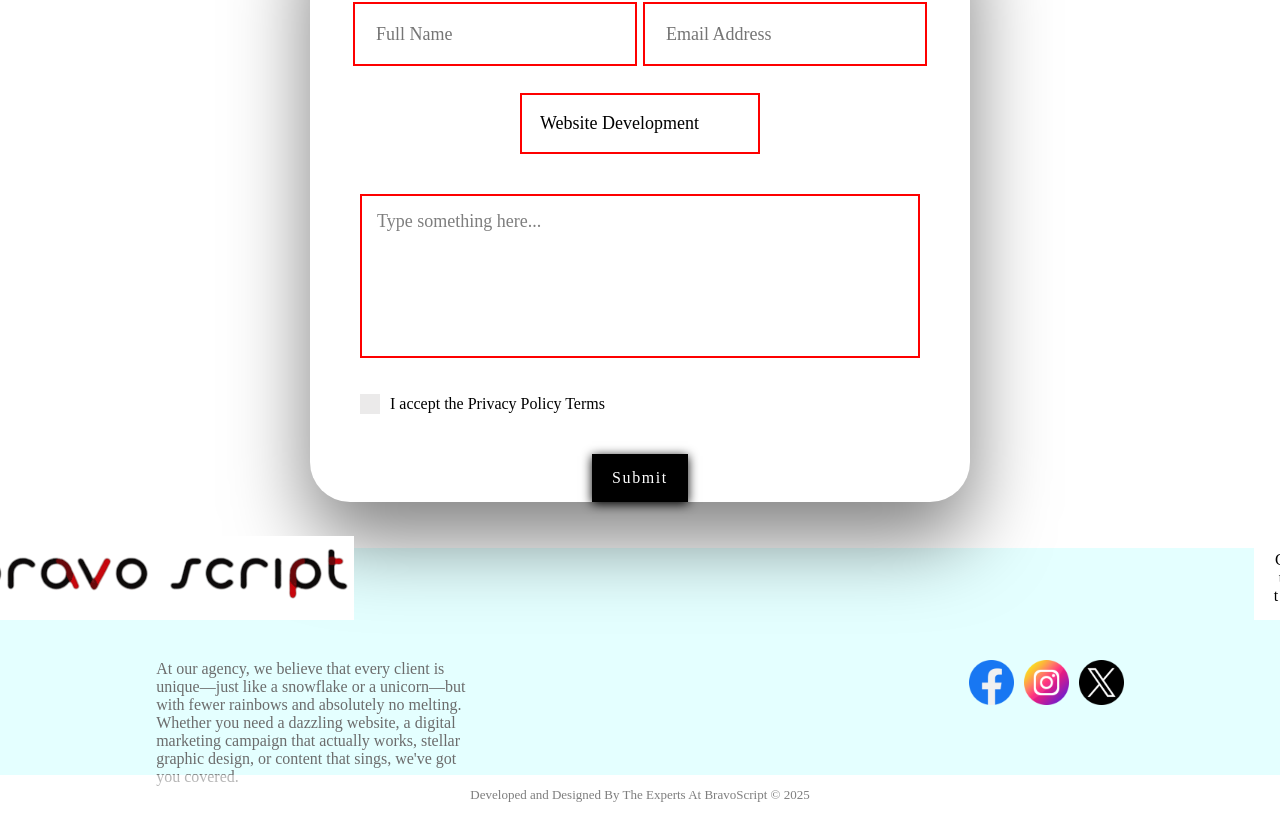
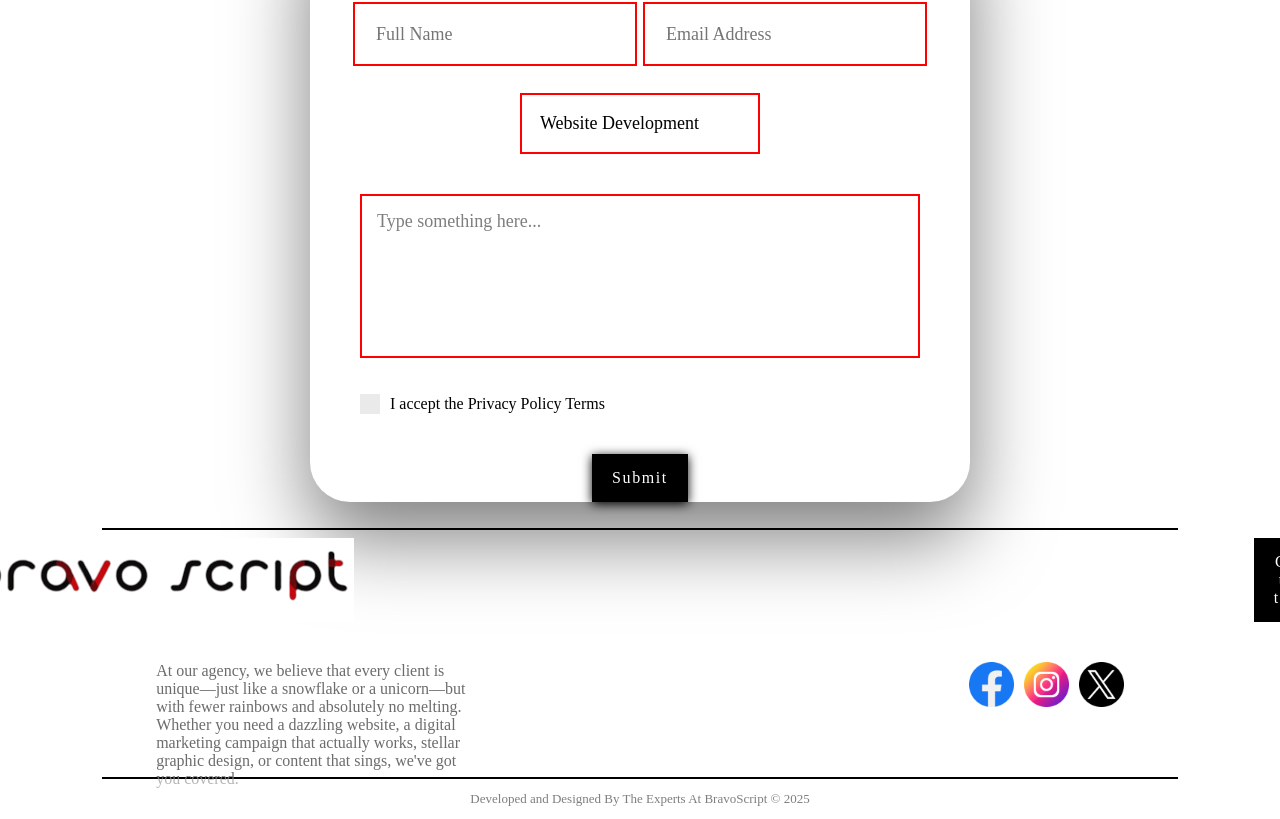
Before and after one commit to SandithKariyawasam/BravoScript, a React (Vite) app in the folder BravoScript/: page / in a window 1280 px wide. Shown: the part 5167-5986 px from the top of the page. Built offline with nearby package versions, Linux system fonts and the light colour scheme; a web font is replaced by a local one.

Commit message:
Update Footer background and add hr

```diff
--- a/BravoScript/src/Footer/Footer.css
+++ b/BravoScript/src/Footer/Footer.css
@@ -1,5 +1,5 @@
 .Footer-contain{
-    background-color: #E4FFFF;
+    background-color: #ffffff;
     padding-left: 8%;
     padding-right: 8%;
 }
@@ -63,7 +63,7 @@
 }
 
 .Foo-btn .hero-btn{
-    background: #fff;
-    color: black;
+    background: #000000;
+    color: rgb(255, 255, 255);
     box-shadow: none;
 }
--- a/BravoScript/src/Footer/Footer.jsx
+++ b/BravoScript/src/Footer/Footer.jsx
@@ -7,13 +7,14 @@ import x from '../assets/X.png'
 
 const Footer = () => {
     return (
-
+        <>
             <div className="Footer-contain">
+                <hr style={{ border: "1px solid black", margin: "0px 0" }} />
                 <div className='Footer'>
 
                     <div className="Foo-col-one">
                         <div className="Foot-logo">
-                <img src={logo} alt=''/>
+                            <img src={logo} alt='' />
                         </div>
 
                         <div className="Foo-btn">
@@ -31,14 +32,15 @@ const Footer = () => {
                         </div>
 
                         <div className="Foot-social">
-                <img src={facebook} alt=''/>
-                <img src={instagram} alt=''/>
-                <img src={x} alt=''/>
+                            <img src={facebook} alt='' />
+                            <img src={instagram} alt='' />
+                            <img src={x} alt='' />
                         </div>
                     </div>
-
                 </div>
+                <hr style={{ border: "1px solid black", margin: "0px 0" }} />
             </div>
+        </>
     )
 }
 
```
Lines whose indentation alone changed are shown as unchanged.
